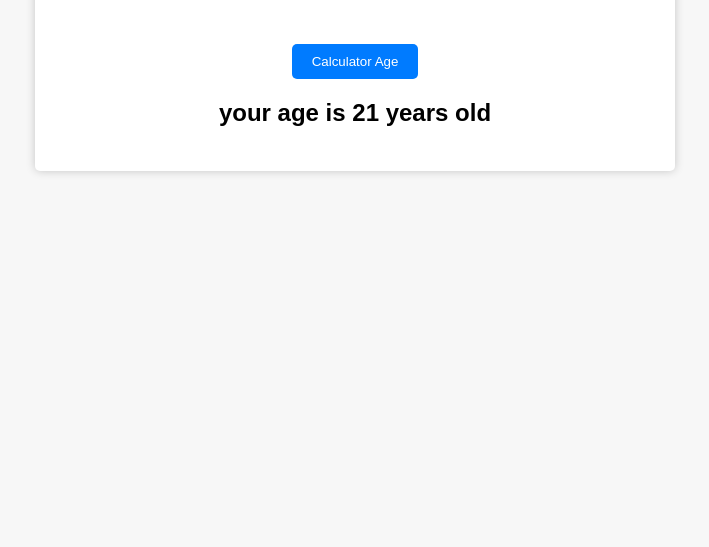
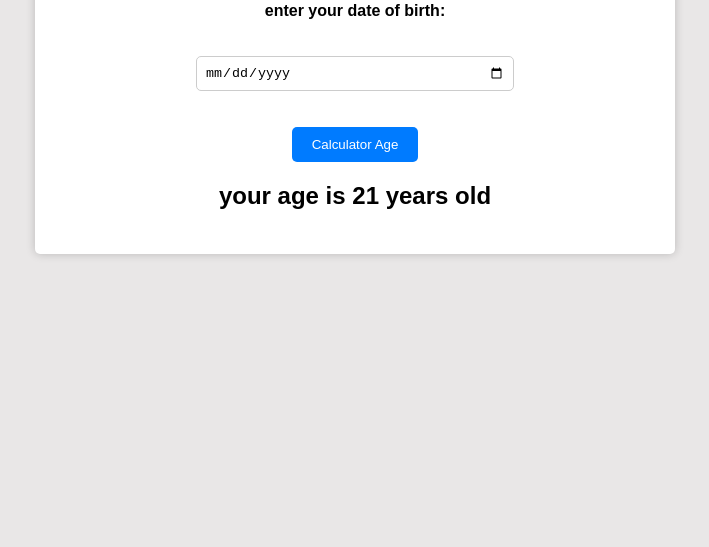
Before and after one commit to Mlouise99/Age-calculator, a plain HTML site: page index.html in a window 1280 px wide. Shown: the part 253-800 px from the top of the page, without its empty margins (285-994 px from the left). Drawn offline with Linux system fonts and the light colour scheme.

Commit message:
Project that calculate the Age

```diff
--- a/age.css
+++ b/age.css
@@ -3,7 +3,7 @@ body{
     margin: 0;
     padding: 20px;
     font-family: "Montserrat" , sans-serif;
-    background-color: #f7f7f7;
+    background-color: #e9e7e7;
 }
 .container{
     background-color: white;
@@ -12,13 +12,13 @@ body{
     max-width:  600px;
     margin:  0 auto;
     border-radius: 5px;
-    margin-top: 50px;
+    margin-top: 12%;
 }
 h1{
     font-size: 36px;
     text-align: center;
     margin-top: 0;
-    margin-bottom: 20px;
+
 }
 .form{
     display: flex;
@@ -27,7 +27,7 @@ h1{
 }
 label{
     font-weight: bold;
-    margin-bottom: 10px;
+
 }
 input{
     padding: 8px;
@@ -42,7 +42,6 @@ button{
     border: none;
     padding: 10px 20px;
     border-radius: 5px;
-    margin-top: 10px;
     cursor: pointer;
     transition: background-color .3s ease;
 }
```
